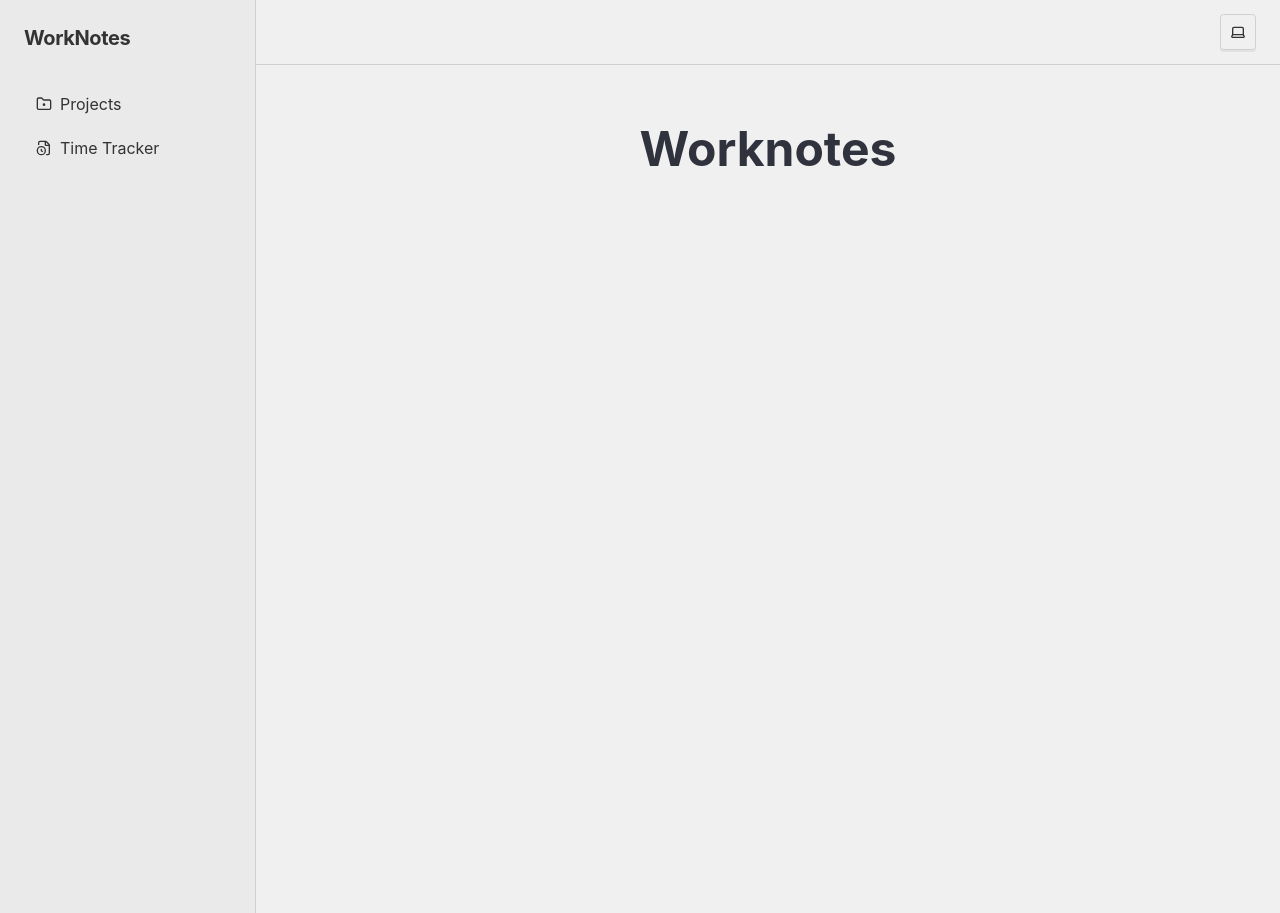
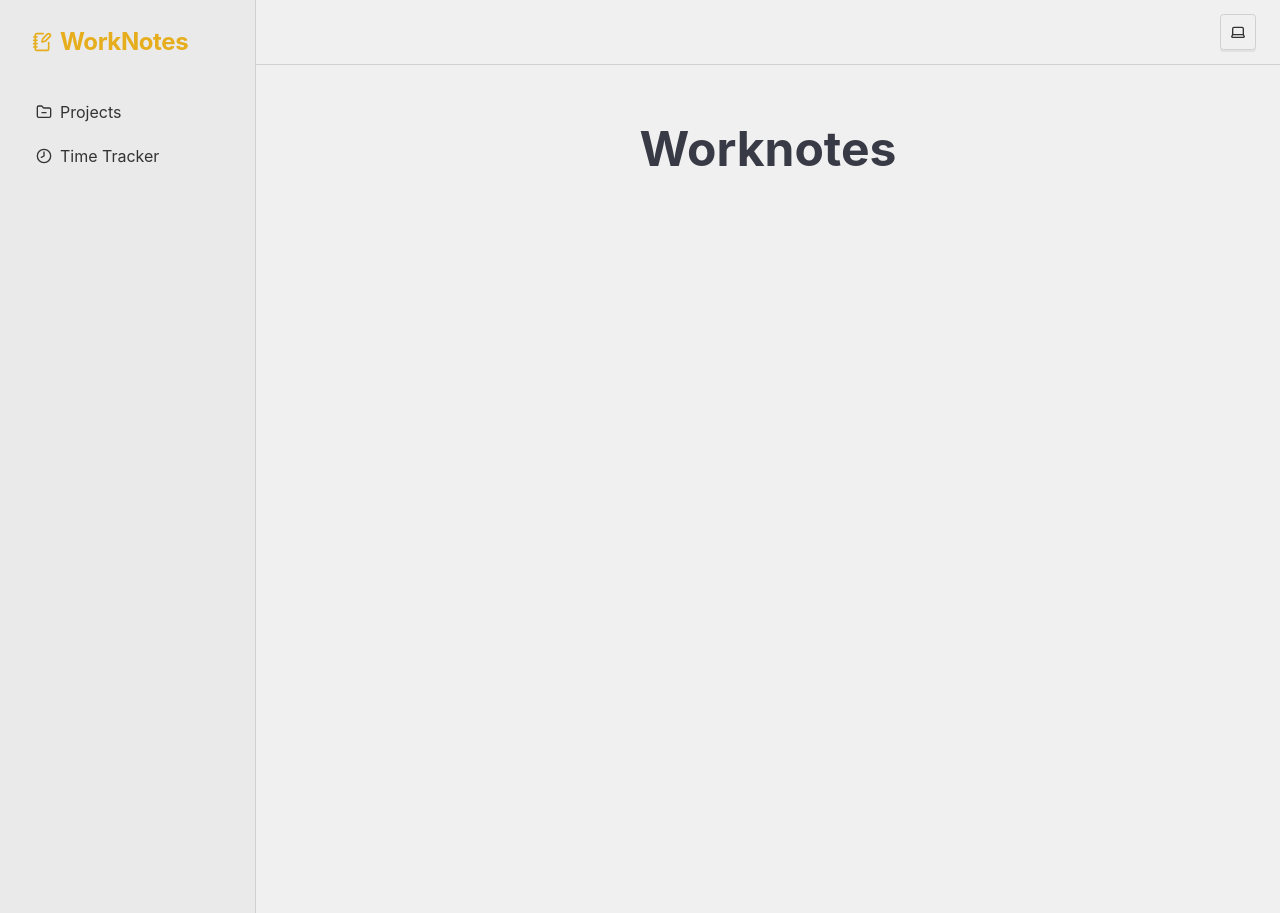
Before and after one commit to SiddharthShringi/worknotesapp-web, a Next.js app: page / in a window 1280 px wide. Built offline with nearby package versions, Linux system fonts and the light colour scheme; sample sign-in values are in the browser's storage.

Commit message:
Fixed color yellow issue

```diff
--- a/app/globals.css
+++ b/app/globals.css
@@ -80,7 +80,7 @@
 }
 
 :root {
-  --brand-yellow: oklch(0.72 0.14 93.21);
+  --brand-yellow: oklch(77.983% 0.15459 83.665);
   --brand-blue: oklch(0.55 0.1 260.24);
   --brand-graphite: oklch(0.35 0.02 277.11);
   --brand-lime-green: oklch(0.8987 0.1178 133.63);
@@ -116,9 +116,6 @@
   --sidebar-accent-foreground: oklch(0.3211 0 0);
   --sidebar-border: oklch(0.8576 0 0);
   --sidebar-ring: oklch(0.4891 0 0);
-  --brand-yellow: oklch(0.8316 0.1453 93.21);
-  --brand-blue: oklch(0.5988 0.1009 260.24);
-  --brand-graphite: oklch(0.3197 0.0197 277.11);
   --destructive-foreground: oklch(1 0 0);
   --font-sans: Montserrat, sans-serif;
   --font-serif: Georgia, serif;
--- a/components/Navbar.tsx
+++ b/components/Navbar.tsx
@@ -4,7 +4,7 @@ import ThemeToggle from "@/components/ThemeToggle";
 export default function Navbar() {
   return (
     <header className="sticky top-0 z-50 border-b bg-background backdrop-blur">
-      <div className="mx-auto flex h-16 max-w-7xl items-center justify-end px-6">
+      <div className="mx-auto flex h-16 items-center justify-end px-6">
         {/* Left — Logo */}
 
         {/* Right — Theme Toggle */}
--- a/components/Sidebar.tsx
+++ b/components/Sidebar.tsx
@@ -2,7 +2,7 @@
 
 import Link from "next/link";
 import { usePathname } from "next/navigation";
-import { FolderDot, FileClock } from "lucide-react";
+import { FolderMinus, Clock8, NotebookPen } from "lucide-react";
 
 export default function Sidebar() {
   const pathname = usePathname();
@@ -22,7 +22,10 @@ export default function Sidebar() {
           href="/"
           className="flex items-center font-semibold tracking-tight"
         >
-          <p className="text-xl font-geist font-bold text-foreground">
+          <span className="text-brand-yellow dark:text-brand-yellow p-2">
+            <NotebookPen className="h-5 w-5" />
+          </span>
+          <p className="text-2xl font-geist font-bold text-brand-yellow dark:text-brand-yellow">
             WorkNotes
           </p>
         </Link>
@@ -31,14 +34,14 @@ export default function Sidebar() {
         <nav className="flex flex-col gap-1">
           <Link href="/projects" className={linkClass("/projects")}>
             <span>
-              <FolderDot className="h-4 w-4" />
+              <FolderMinus className="h-4 w-4" />
             </span>
             <span className="text-base">Projects</span>
           </Link>
 
           <Link href="/time-tracker" className={linkClass("/time-tracker")}>
             <span>
-              <FileClock className="h-4 w-4" />
+              <Clock8 className="h-4 w-4" />
             </span>
             <span className="text-base">Time Tracker</span>
           </Link>
```
